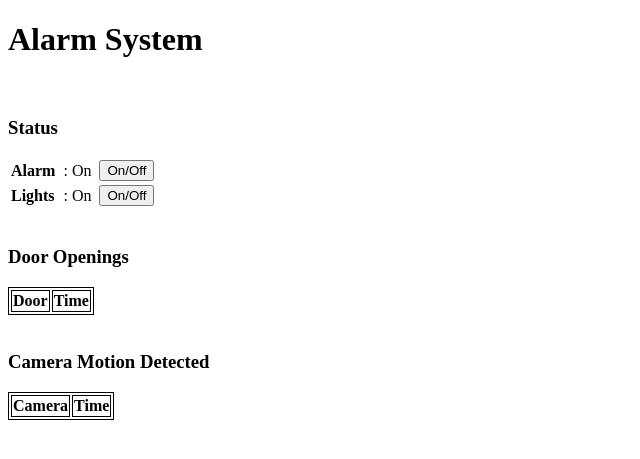
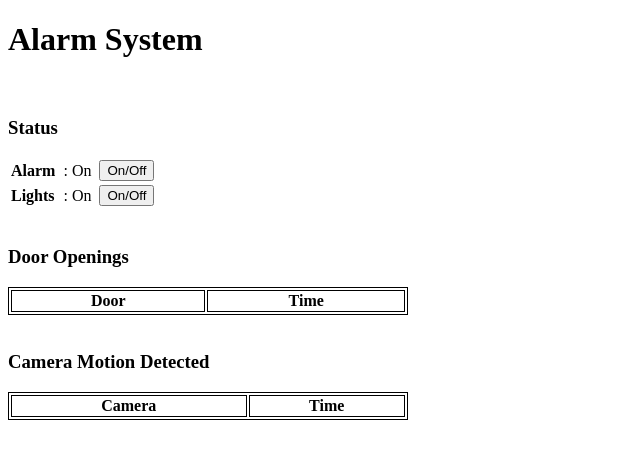
Before and after one commit to eddyvdaker/IoT-Course-Alarm-PoC, a Flask app: page / in a window 1280 px wide. Shown: the top 459 px of the page, without its empty margins (0-640 px from the left). Run offline with Flask 2, Linux system fonts and the light colour scheme; data that the repository does not hold is empty.

Commit message:
Changed table width

```diff
--- a/templates/homepage.html
+++ b/templates/homepage.html
@@ -35,7 +35,7 @@
     </table>
     <br>
     <h3>Door Openings</h3>
-    <table style="border: 1px solid black; width: 50px;">
+    <table style="border: 1px solid black; width: 400px;">
         <tr>
             <th style="border: 1px solid black;">Door</th>
             <th style="border: 1px solid black;">Time</th>
@@ -49,7 +49,7 @@
     </table>
     <br>
     <h3>Camera Motion Detected</h3>
-    <table style="border: 1px solid black; width: 50px;">
+    <table style="border: 1px solid black; width: 400px;">
         <tr>
             <th style="border: 1px solid black;">Camera</th>
             <th style="border: 1px solid black;">Time</th>
```
